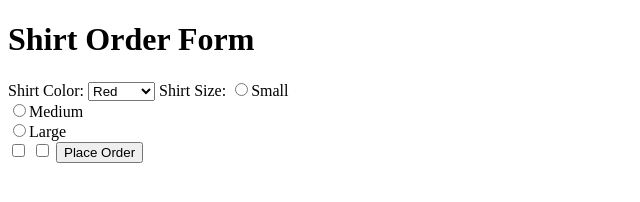
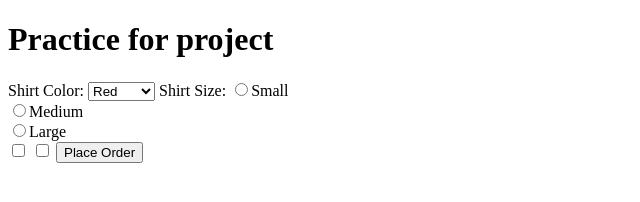
Before and after one commit to yvettesuhl/front-end-template-master, a plain HTML site: page index.html in a window 1280 px wide. Shown: the whole page, without its empty margins (0-640 px from the left). Drawn offline with Linux system fonts and the light colour scheme.

Commit message:
Changed the h1 text

```diff
--- a/index.html
+++ b/index.html
@@ -6,7 +6,7 @@
   </head>
   <body>
     <form action="index.html" method="post">
-      <h1>Shirt Order Form</h1>
+      <h1>Practice for project</h1>
       <label for="color">Shirt Color:</label>
       <select id="color" name="shirt_color">
         <option value="red">Red</option>
```
